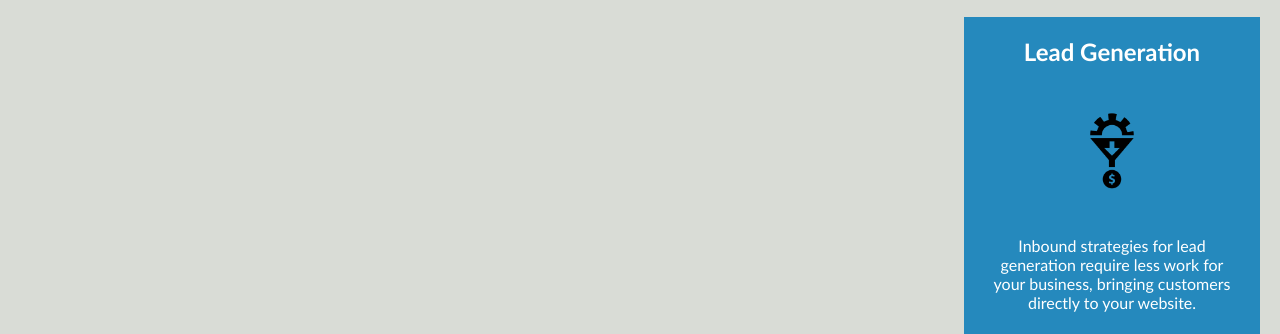
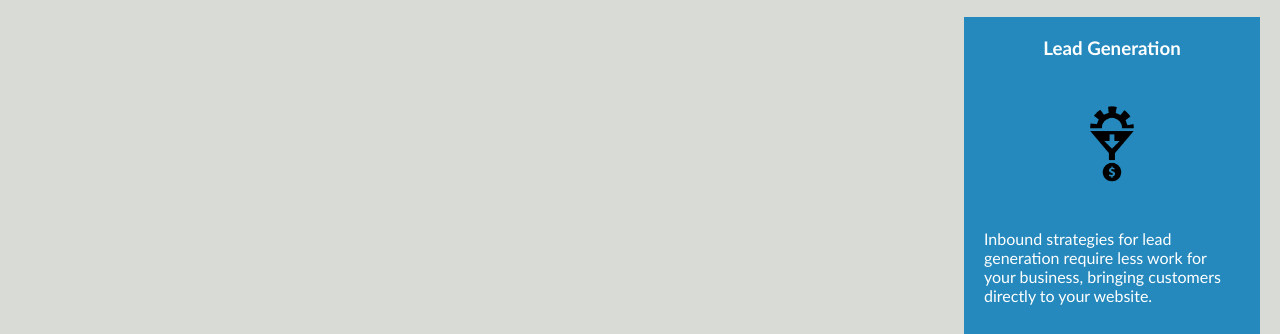
Before and after one commit to syntaxsemantixs/Horiseon-code-refactor, a plain HTML site: page index.html in a window 1280 px wide. Shown: the part 1865-2199 px from the top of the page. Drawn offline with Linux system fonts and the light colour scheme.

Commit message:
third code edit CSS

```diff
--- a/assets/css/style.css
+++ b/assets/css/style.css
@@ -60,7 +60,7 @@ p {
     font-size: 16px;
 }
 
-/* Digital Marketing background Photo */
+/* Digital Marketing main Photo */
 
 .hero {
     height: 800px;
@@ -71,14 +71,12 @@ p {
     background-position: center;
 }
 
-/* float for search engine optimization and social media marketing */
+/* Floats */
 
 .float-left {
     float: left;
     margin-right: 25px;
 }
-
-/* float for online reputation management */
 
 .float-right {
     float: right;
@@ -93,7 +91,8 @@ main {
     margin-left: 20px;
 }
 
-/* Overall Benefits aside (Sections: Lead Generation, Brand awareness, Cost management) */
+/* Overall Benefits aside
+(Sections: Lead Generation, Brand awareness, Cost management) */
 
 .benefits {
     margin-right: 20px;
@@ -107,20 +106,17 @@ main {
     box-sizing: content-box;
 }
 
-/* Benefits aside invidual elements (Sections: Lead Generation, Brand awareness, Cost management) */
+/* Benefits aside invidual elements
+(Sections: Lead Generation, Brand awareness, Cost management) */
 
 .benefit {
     margin-bottom: 32px;
-    text-align: center;
     color: #ffffff;
 }
 
 .benefit h3 {
     margin-bottom: 10px;
-    font-size: x-large;
-
     text-align: center;
-    color: #ffffff;
 }
 
 .benefit img {
@@ -129,7 +125,8 @@ main {
    max-width: 150px;
 }
 
-/* Overall Service sections (Sections: Seach engine optimization, Online Reputation Management, Social Media Marketing) */
+/* Overall Service sections
+(Sections: Seach engine optimization, Online Reputation Management, Social Media Marketing) */
 
 .service {
     margin-bottom: 20px;
@@ -140,7 +137,8 @@ main {
     color: #ffffff;
 }
 
-/* Service sections individual elements (Sections: Seach engine optimization, Online Reputation Management, Social Media Marketing) */
+/* Service sections individual elements
+(Sections: Seach engine optimization, Online Reputation Management, Social Media Marketing) */
 
 .service img {
     max-height: 200px;
```
